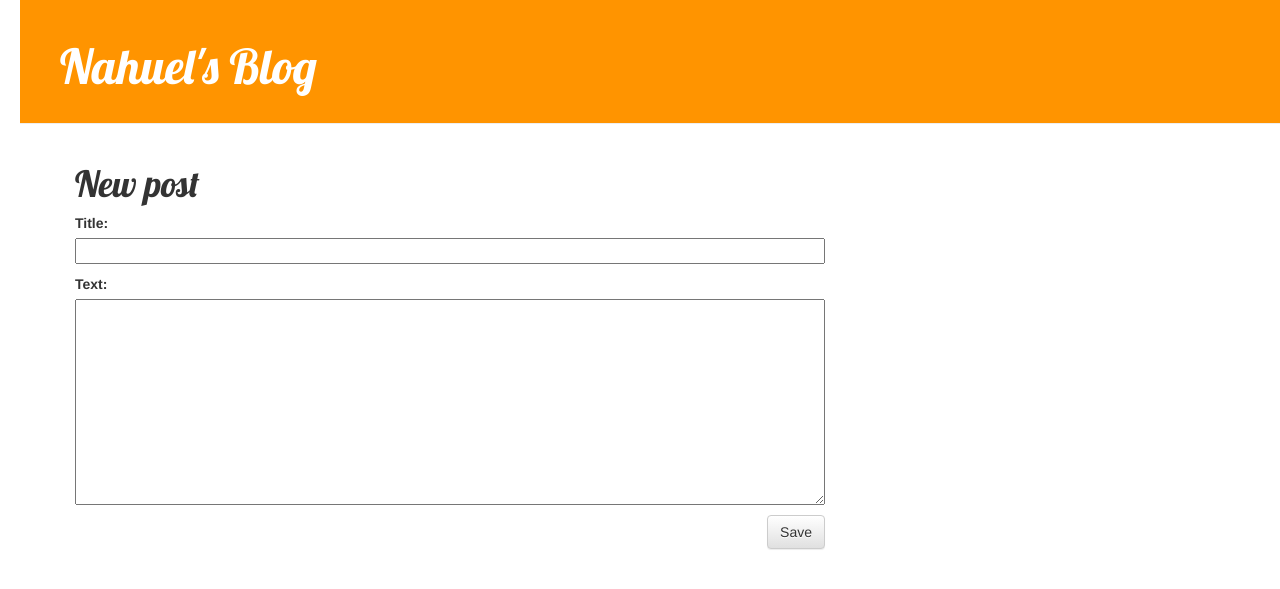
After one commit to nahusznaj/my-first-blog, a Django app: page /post/new/ in a window 1280 px wide. The commit adds this page. Shown: the top 589 px of the page. Run offline with Django 3.2, Linux system fonts and the light colour scheme; some libraries are stand-ins or nearby versions.

Commit message:
added views to create/edit blog posts inside the site

```diff
--- /dev/null
+++ b/blog/forms.py
@@ -0,0 +1,9 @@
+from django import forms
+
+from .models import Post
+
+class PostForm(forms.ModelForm):
+
+    class Meta:
+        model = Post
+        fields = ('title', 'text',)
--- a/blog/static/css/blog.css
+++ b/blog/static/css/blog.css
@@ -1,6 +1,6 @@
 h1 a {
     color: #15B7ED;
-    font-family: 'Lobster';
+    font-family: 'Lobster', cursive;
 }
 
 body {
--- a/blog/templates/blog/base.html
+++ b/blog/templates/blog/base.html
@@ -1,11 +1,12 @@
 {% load staticfiles %}
+
 
 
 <html>
 
     <head>
     	<title>Nahuel's blog</title>
-    	<link href="https://fonts.googleapis.com/css?family=Muli" rel="stylesheet">
+        <link href="//fonts.googleapis.com/css?family=Lobster&subset=latin,latin-ext" rel="stylesheet" type="text/css">
     	<link rel="stylesheet" href="//maxcdn.bootstrapcdn.com/bootstrap/3.2.0/css/bootstrap.min.css">
 		<link rel="stylesheet" href="//maxcdn.bootstrapcdn.com/bootstrap/3.2.0/css/bootstrap-theme.min.css">
     	<link rel="stylesheet" href="{% static 'css/blog.css' %}">
@@ -13,6 +14,9 @@
 
 	<body>
     <div class="page-header">
+        {% if user.is_authenticated %}
+        <a href="{% url 'post_new' %}" class="top-menu"><span class="glyphicon glyphicon-plus"></span></a>
+        {% endif %}
         <h1><a href="/">Nahuel's Blog</a></h1>
     </div>
     <div class="content container">
--- a/blog/templates/blog/post_detail.html
+++ b/blog/templates/blog/post_detail.html
@@ -7,6 +7,9 @@
                 {{ post.published_date }}
             </div>
         {% endif %}
+        {% if user.is_authenticated %}
+        <a class="btn btn-default" href="{% url 'post_edit' pk=post.pk %}"><span class="glyphicon glyphicon-pencil"></span></a>
+        {% endif %}
         <h1>{{ post.title }}</h1>
         <p>{{ post.text|linebreaksbr }}</p>
     </div>
--- /dev/null
+++ b/blog/templates/blog/post_edit.html
@@ -0,0 +1,9 @@
+{% extends 'blog/base.html' %}
+
+{% block content %}
+    <h1>New post</h1>
+    <form method="POST" class="post-form">{% csrf_token %}
+        {{ form.as_p }}
+        <button type="submit" class="save btn btn-default">Save</button>
+    </form>
+{% endblock %}
--- a/blog/templates/blog/post_list.html
+++ b/blog/templates/blog/post_list.html
@@ -4,7 +4,7 @@
 	{% for post in posts %}
     	<div class="post">
     	<div class="date">
-    	<p>published: {{ post.published_date }}</p>
+    	<p>author: {{ post.author }}, published: {{ post.published_date }}</p>
     		</div>
       			<h1><a href="{% url 'post_detail' pk=post.pk %}">{{ post.title }}</a></h1>
 			    <p>{{ post.text|linebreaksbr }}</p>
--- a/blog/urls.py
+++ b/blog/urls.py
@@ -4,4 +4,7 @@ from . import views
 urlpatterns = [
     url(r'^$', views.post_list, name='post_list'),
     url(r'^post/(?P<pk>\d+)/$', views.post_detail, name='post_detail'),
+    url(r'^post/new/$', views.post_new, name='post_new'),
+    url(r'^post/(?P<pk>\d+)/edit/$', views.post_edit, name='post_edit'),
+
 ]
--- a/blog/views.py
+++ b/blog/views.py
@@ -1,7 +1,8 @@
 from django.shortcuts import render
 from django.utils import timezone
 from .models import Post
-from django.shortcuts import render, get_object_or_404
+from django.shortcuts import render, get_object_or_404, redirect
+from .forms import PostForm
 
 # Create your views here.
 def post_list(request):
@@ -11,3 +12,30 @@ def post_list(request):
 def post_detail(request, pk):
     post = get_object_or_404(Post, pk=pk)
     return render(request, 'blog/post_detail.html', {'post': post})
+
+def post_new(request):
+    if request.method == "POST":
+        form = PostForm(request.POST)
+        if form.is_valid():
+            post = form.save(commit=False)
+            post.author = request.user
+            post.published_date = timezone.now()
+            post.save()
+            return redirect('post_detail', pk=post.pk)
+    else:
+        form = PostForm()
+    return render(request, 'blog/post_edit.html', {'form': form})
+
+def post_edit(request, pk):
+    post = get_object_or_404(Post, pk=pk)
+    if request.method == "POST":
+        form = PostForm(request.POST, instance=post)
+        if form.is_valid():
+            post = form.save(commit=False)
+            post.author = request.user
+            post.published_date = timezone.now()
+            post.save()
+            return redirect('post_detail', pk=post.pk)
+    else:
+        form = PostForm(instance=post)
+    return render(request, 'blog/post_edit.html', {'form': form})
```
